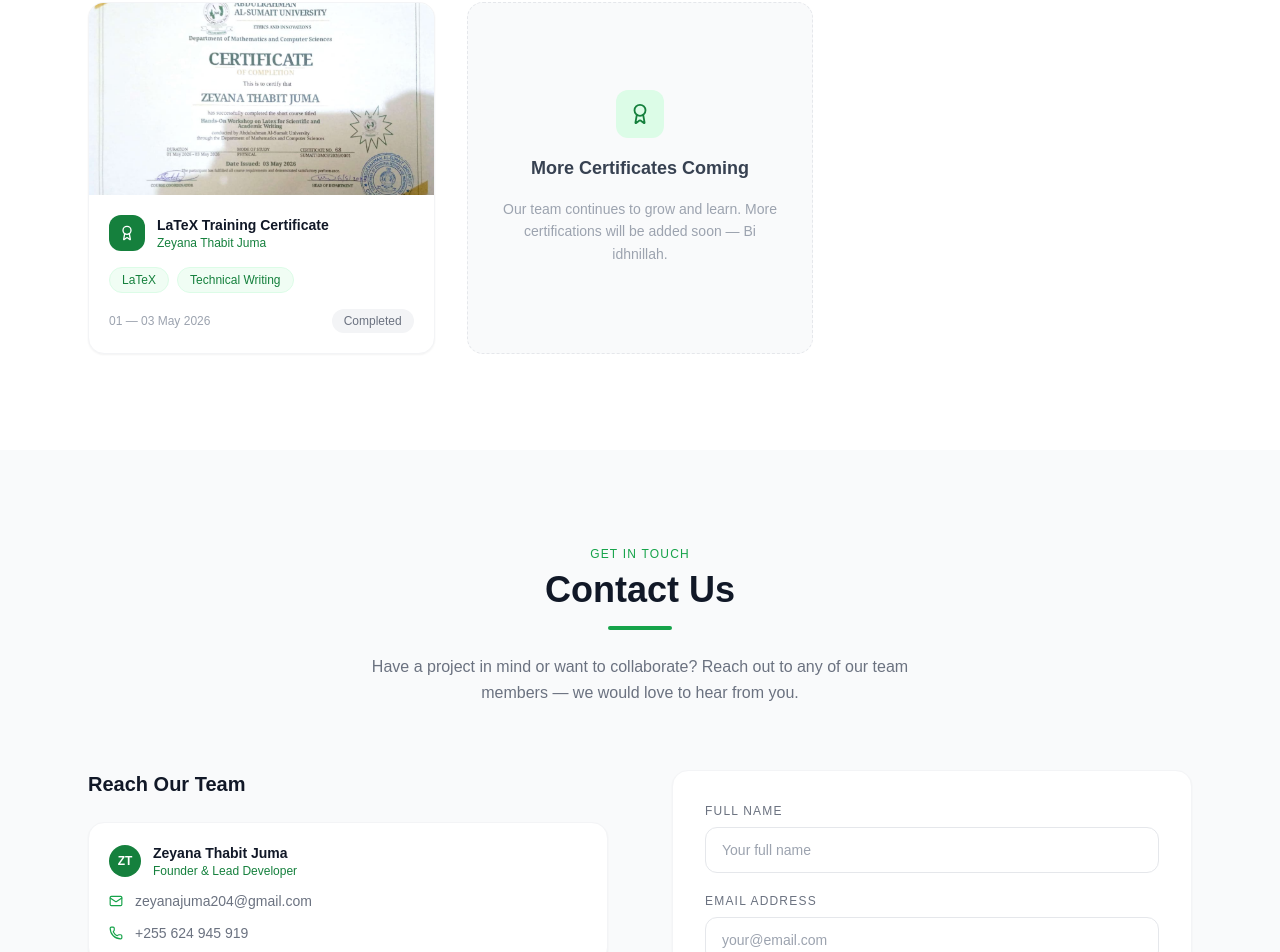
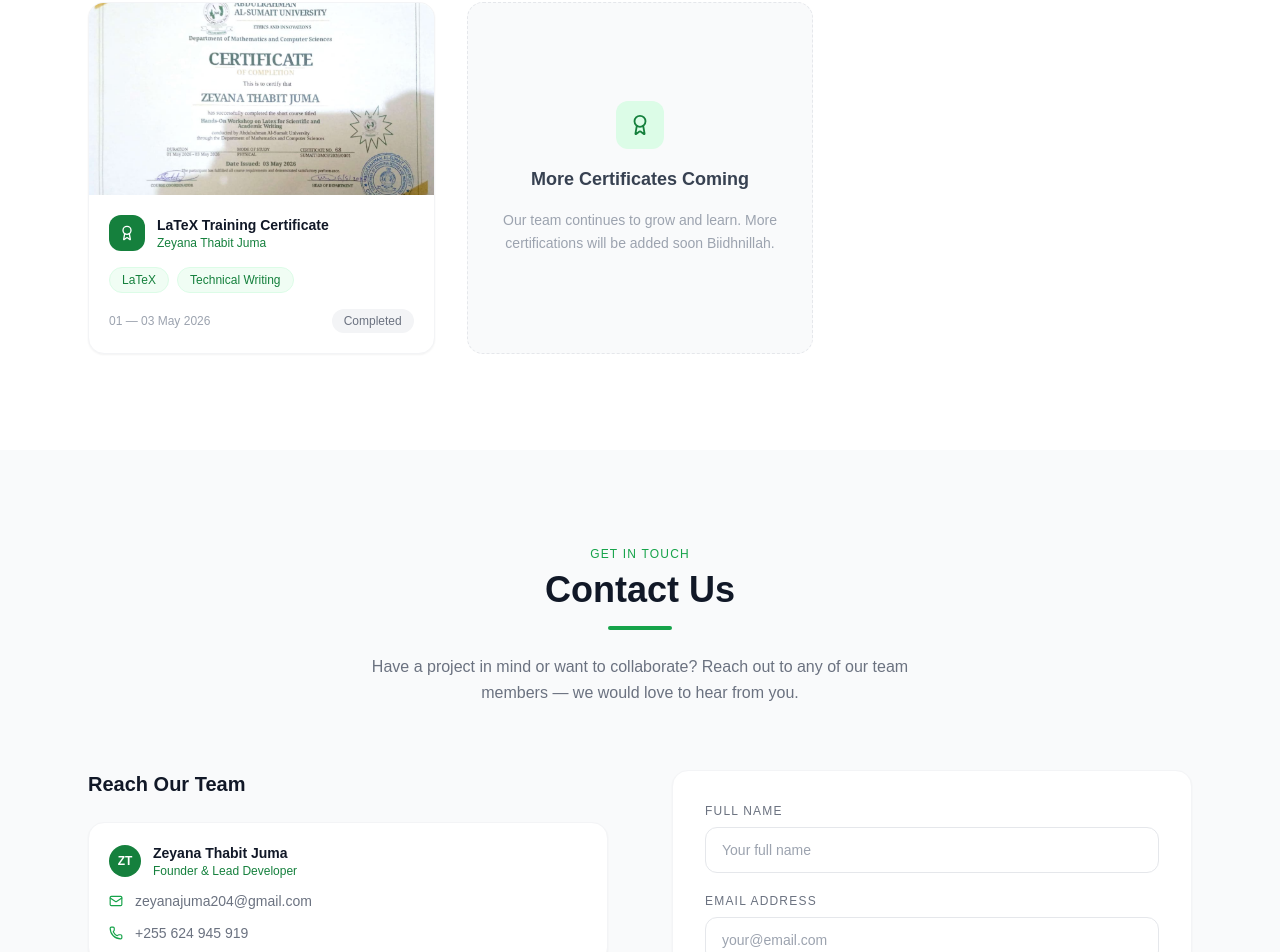
Before and after one commit to zeytham/zeyhaan-portfolio, a Next.js app: page / in a window 1280 px wide. Shown: the part 9697-10649 px from the top of the page. Built offline with nearby package versions, Linux system fonts and the light colour scheme.

Commit message:
Fix typo in certificate message

```diff
--- a/components/Certificates.jsx
+++ b/components/Certificates.jsx
@@ -80,7 +80,7 @@ export default function Certificates() {
             </div>
             <h3 className="text-lg font-semibold text-gray-700">More Certificates Coming</h3>
             <p className="text-sm text-gray-400 leading-relaxed max-w-xs">
-              Our team continues to grow and learn. More certifications will be added soon — Bi idhnillah.
+              Our team continues to grow and learn. More certifications will be added soon Biidhnillah.
             </p>
           </motion.div>
 
```
